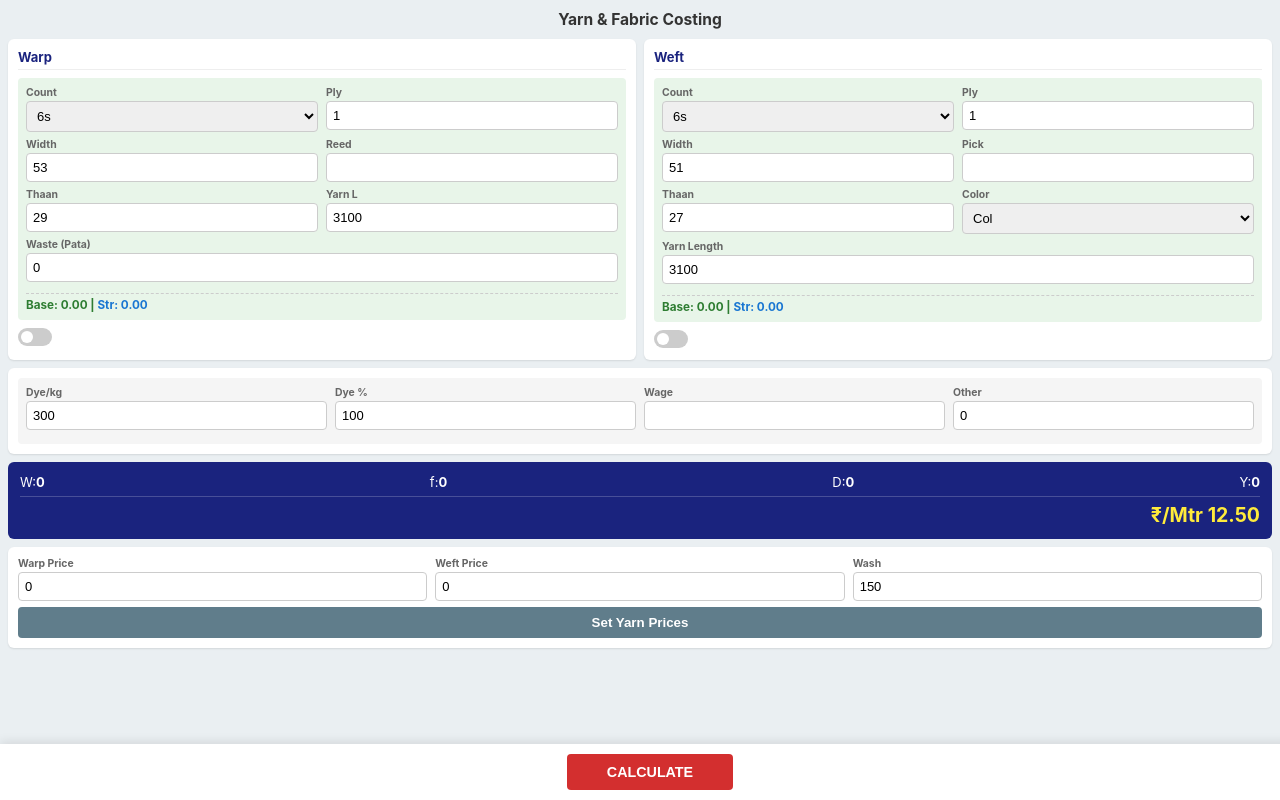
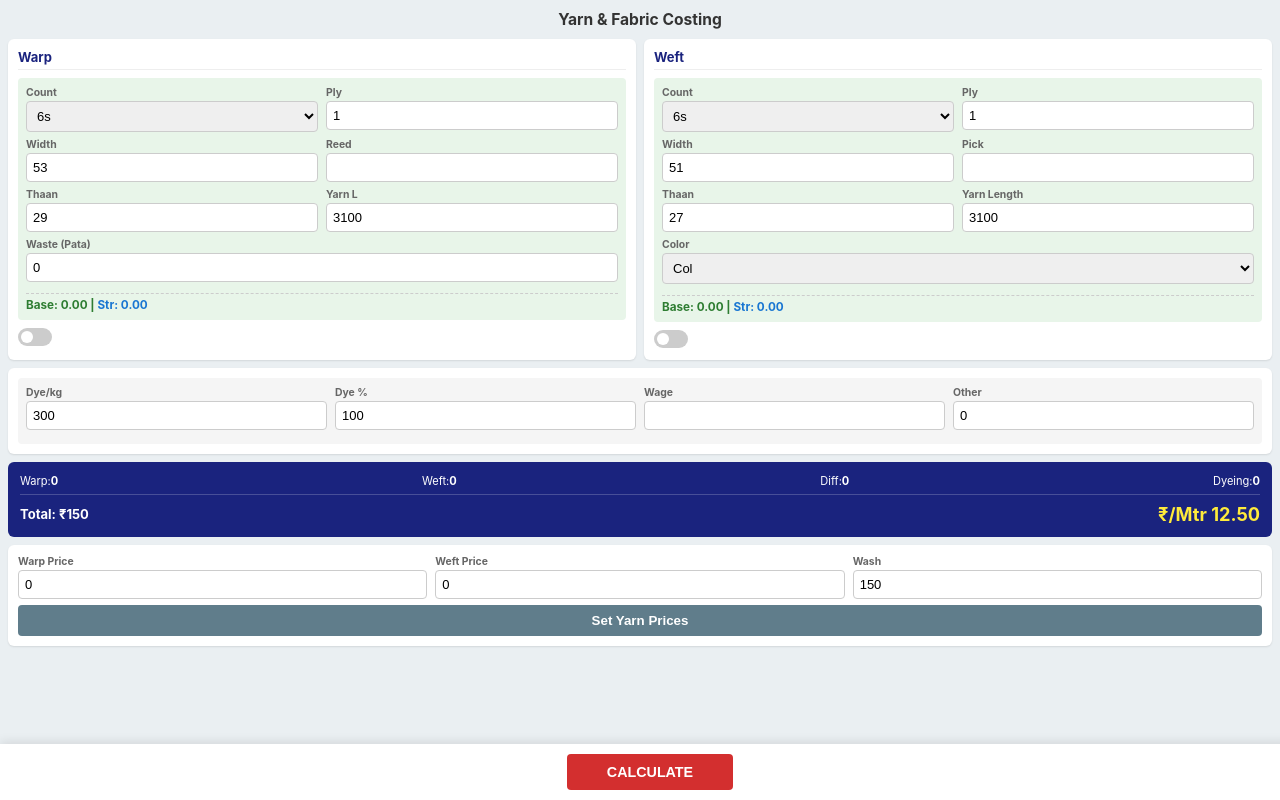
Before and after one commit to guinm88-bit/Costing-2.0, a plain HTML site: page index.html in a window 1280 px wide. Drawn offline with Linux system fonts and the light colour scheme.

Commit message:
Add files via upload

```diff
--- a/app.js
+++ b/app.js
@@ -1,9 +1,9 @@
-const YARN_COUNTS = ["6s","10s","14s","17s","26s","32s","40s","60s","84s","100s","2/17s","2/40s","2/60s","2/80s","33s","56K","100K"];
-const REED_MAP = {"6s":28,"10s":36,"14s":42,"17s":48,"26s":52,"32s":56,"40s":64,"60s":72,"84s":84,"100s":96,"2/17s":32,"2/40s":48,"2/60s":52,"2/80s":64,"33s":48,"56K":56,"100K":72};
+const YARN_COUNTS = ["6s","10s","14s","17s","26s","32s","40s","60s","84s","100s","2/17s","2/40s","2/60s","2/80s","33K","56K","100K"];
+const REED_MAP = {"6s":28,"10s":36,"14s":42,"17s":48,"26s":52,"32s":56,"40s":64,"60s":72,"84s":84,"100s":96,"2/17s":32,"2/40s":48,"2/60s":52,"2/80s":64,"33K":48,"56K":56,"100K":72};
 
 let yarnPrices = JSON.parse(localStorage.getItem("yarnPrices")) || {};
-let diffWarpSettings = JSON.parse(localStorage.getItem("diffWarpSettings")) || null;
-let diffWeftSettings = JSON.parse(localStorage.getItem("diffWeftSettings")) || null;
+let diffWarpSettings = null; // Default to null for fresh sessions
+let diffWeftSettings = null; // Default to null for fresh sessions
 let editMode = false;
 let activeModalType = null;
 
@@ -11,17 +11,31 @@ window.onload = () => {
     populateDropdowns();
     initToggles();
 
-    // Set Default Weft Width and Length based on Warp
+    // Default values
     document.getElementById("weftWidth").value = Number(document.getElementById("warpWidth").value) - 2;
     document.getElementById("weftLength").value = Number(document.getElementById("warpLength").value) - 2;
 
-    // Listeners for auto-fill logic
+    // Listeners for auto-fill width/length
     document.getElementById("warpWidth").oninput = (e) => {
         document.getElementById("weftWidth").value = Number(e.target.value) - 2;
         calculate();
     };
     document.getElementById("warpLength").oninput = (e) => {
         document.getElementById("weftLength").value = Number(e.target.value) - 2;
+        calculate();
+    };
+
+    // Dyeing auto-fill logic
+    document.getElementById("fabricColour").onchange = (e) => {
+        const dyeCharge = document.getElementById("dyeCharge");
+        const dyePercent = document.getElementById("dyePercent");
+        if (e.target.value === "white") {
+            dyeCharge.value = 0;
+            dyePercent.value = 0;
+        } else {
+            dyeCharge.value = 300;
+            dyePercent.value = 100;
+        }
         calculate();
     };
 
@@ -41,9 +55,8 @@ function initToggles() {
     ["Warp", "Weft"].forEach(type => {
         const toggle = document.getElementById(`enableDiff${type}Yarn`);
         const btn = document.getElementById(`addDiff${type}Btn`);
-        const hasSettings = type === "Warp" ? diffWarpSettings : diffWeftSettings;
-        toggle.checked = !!hasSettings;
-        btn.style.display = toggle.checked ? 'block' : 'none';
+        toggle.checked = false; // Always OFF by default as requested
+        btn.style.display = 'none';
         toggle.onchange = (e) => {
             btn.style.display = e.target.checked ? 'block' : 'none';
             if(!e.target.checked) type === "Warp" ? diffWarpSettings = null : diffWeftSettings = null;
@@ -64,7 +77,7 @@ function renderPriceGrid() {
     const list = document.getElementById("priceList");
     list.innerHTML = "";
     YARN_COUNTS.forEach(c => {
-        list.innerHTML += `<div><label>${c}</label><input type="number" value="${yarnPrices[c] || 0}" ${editMode ? "" : "readonly"} oninput="yarnPrices['${c}']=Number(this.value)"></div>`;
+        list.innerHTML += `<div><label>${c}</label><input type="number" inputmode="decimal" value="${yarnPrices[c] || 0}" ${editMode ? "" : "readonly"} oninput="yarnPrices['${c}']=Number(this.value)"></div>`;
     });
 }
 
@@ -74,12 +87,13 @@ function autofillPrices() {
 }
 
 const getEffCount = (l) => {
-    let b = (l === "100K") ? 50 : (l === "56K") ? 28 : (l === "33s") ? 16.5 : Number(l.replace("2/", "").replace("s", ""));
+    // 33K is now treated like other K counts (Value/2)
+    let b = (l === "100K") ? 50 : (l === "56K") ? 28 : (l === "33K") ? 16.5 : Number(l.replace("2/", "").replace("s", ""));
     return (l.startsWith("2/") || b === 84 || b === 100) ? b / 2 : b;
 };
 
 const getBund = (l) => {
-    let b = (l === "100K") ? 50 : (l === "56K") ? 28 : (l === "33s") ? 16.5 : Number(l.replace("2/", "").replace("s", ""));
+    let b = (l === "100K") ? 50 : (l === "56K") ? 28 : (l === "33K") ? 16.5 : Number(l.replace("2/", "").replace("s", ""));
     return (b === 84 || b === 100) ? 10 : 5;
 };
 
@@ -88,7 +102,7 @@ function calculate() {
     const weftC = document.getElementById("weftCount").value;
     const res = { warpPata: 0, weftPata: 0, dWpata: 0, dWfpata: 0, wCost: 0, fCost: 0, dCost: 0, yCost: 0 };
 
-    // Warp Logic
+    // Warp Calculation
     let totalWThreads = Number(document.getElementById("warpWidth").value) * Number(document.getElementById("reed").value) * Number(document.getElementById("warpPly").value);
     if (document.getElementById("enableDiffWarpYarn").checked && diffWarpSettings) {
         let dThreads = totalWThreads * (diffWarpSettings.propDiff / (diffWarpSettings.propBase + diffWarpSettings.propDiff));
@@ -100,7 +114,7 @@ function calculate() {
     res.warpPata = (totalWThreads * Number(document.getElementById("warpLength").value)) / Number(document.getElementById("warpYarnLength").value) + Number(document.getElementById("warpWaste").value);
     res.wCost = res.warpPata * (Number(document.getElementById("warpPrice").value) / getEffCount(warpC) / getBund(warpC));
 
-    // Weft Logic
+    // Weft Calculation
     let totalFThreads = Number(document.getElementById("weftWidth").value) * Number(document.getElementById("pick").value) * Number(document.getElementById("weftPly").value);
     if (document.getElementById("enableDiffWeftYarn").checked && diffWeftSettings) {
         let dThreads = totalFThreads * (diffWeftSettings.propDiff / (diffWeftSettings.propBase + diffWeftSettings.propDiff));
@@ -112,11 +126,11 @@ function calculate() {
     res.weftPata = (totalFThreads * Number(document.getElementById("weftLength").value)) / Number(document.getElementById("weftYarnLength").value);
     res.fCost = res.weftPata * (Number(document.getElementById("weftPrice").value) / getEffCount(weftC) / getBund(weftC));
 
-    // Dyeing
+    // Base Dyeing Cost
     let dyeBase = (4600/getEffCount(warpC)/getBund(warpC)*res.warpPata + 4600/getEffCount(weftC)/getBund(weftC)*res.weftPata)/1000 * (Number(document.getElementById("dyePercent").value)/100) * Number(document.getElementById("dyeCharge").value);
     res.yCost += dyeBase;
 
-    // UI Output
+    // Display Results
     document.getElementById("warpResult").textContent = res.warpPata.toFixed(2);
     document.getElementById("warpDiffResult").textContent = res.dWpata.toFixed(2);
     document.getElementById("weftResult").textContent = res.weftPata.toFixed(2);
@@ -127,6 +141,8 @@ function calculate() {
     document.getElementById("dyeCost").textContent = res.yCost.toFixed(0);
 
     let total = res.wCost + res.fCost + res.dCost + res.yCost + Number(document.getElementById("wage").value) + Number(document.getElementById("wash").value) + Number(document.getElementById("other").value);
+
+    document.getElementById("totalAmt").textContent = total.toFixed(0);
     document.getElementById("costResult").textContent = (total / 12).toFixed(2);
 }
 
@@ -160,7 +176,6 @@ function saveDiffYarnSettings() {
         bundlePrice: Number(document.getElementById("diffYarnBundlePrice").value)
     };
     activeModalType === 'warp' ? diffWarpSettings = s : diffWeftSettings = s;
-    localStorage.setItem(activeModalType === 'warp' ? "diffWarpSettings" : "diffWeftSettings", JSON.stringify(s));
     closeDiffYarnModal();
     calculate();
 }
@@ -172,5 +187,16 @@ document.getElementById("warpCount").onchange = () => {
     document.getElementById("reed").value = REED_MAP[v] || 0;
     document.getElementById("pick").value = REED_MAP[v] || 0;
     document.getElementById("weftCount").value = v;
-    autofillPrices(); calculate();
+    autofillPrices();
+    calculate();
 };
+
+document.getElementById("weftCount").onchange = () => {
+    autofillPrices();
+    calculate();
+};
+
+// Standard input listener for recalculation
+document.querySelectorAll('input').forEach(input => {
+    input.addEventListener('input', calculate);
+});
--- a/index.html
+++ b/index.html
@@ -18,17 +18,17 @@
       <div class="inner-group green">
         <div class="input-row">
           <div><label>Count</label><select id="warpCount"></select></div>
-          <div><label>Ply</label><input id="warpPly" type="number" value="1"></div>
+          <div><label>Ply</label><input id="warpPly" type="number" inputmode="decimal" value="1"></div>
         </div>
         <div class="input-row">
-          <div><label>Width</label><input id="warpWidth" type="number" value="53"></div>
-          <div><label>Reed</label><input id="reed" type="number"></div>
+          <div><label>Width</label><input id="warpWidth" type="number" inputmode="decimal" value="53"></div>
+          <div><label>Reed</label><input id="reed" type="number" inputmode="decimal"></div>
         </div>
         <div class="input-row">
-          <div><label>Thaan</label><input id="warpLength" type="number" value="29"></div>
-          <div><label>Yarn L</label><input id="warpYarnLength" type="number" value="3100"></div>
+          <div><label>Thaan</label><input id="warpLength" type="number" inputmode="decimal" value="29"></div>
+          <div><label>Yarn L</label><input id="warpYarnLength" type="number" inputmode="decimal" value="3100"></div>
         </div>
-        <label>Waste (Pata)</label><input id="warpWaste" type="number" value="0">
+        <label>Waste (Pata)</label><input id="warpWaste" type="number" inputmode="decimal" value="0">
         <div class="pata-review">
           Base: <span id="warpResult">0</span> | <span class="blue-text">Str: <span id="warpDiffResult">0</span></span>
         </div>
@@ -45,14 +45,18 @@
       <div class="inner-group green">
         <div class="input-row">
           <div><label>Count</label><select id="weftCount"></select></div>
-          <div><label>Ply</label><input id="weftPly" type="number" value="1"></div>
+          <div><label>Ply</label><input id="weftPly" type="number" inputmode="decimal" value="1"></div>
         </div>
         <div class="input-row">
-          <div><label>Width</label><input id="weftWidth" type="number"></div>
-          <div><label>Pick</label><input id="pick" type="number"></div>
+          <div><label>Width</label><input id="weftWidth" type="number" inputmode="decimal"></div>
+          <div><label>Pick</label><input id="pick" type="number" inputmode="decimal"></div>
+        </div>
+        <!-- UPDATED ROW ORDER: Yarn Length moved up, Color moved down -->
+        <div class="input-row">
+            <div><label>Thaan</label><input id="weftLength" type="number" inputmode="decimal"></div>
+            <div><label>Yarn Length</label><input id="weftYarnLength" type="number" inputmode="decimal" value="3100"></div>
         </div>
         <div class="input-row">
-          <div><label>Thaan</label><input id="weftLength" type="number"></div>
             <div><label>Color</label>
                 <select id="fabricColour">
                   <option value="colour">Col</option>
@@ -60,7 +64,7 @@
                 </select>
             </div>
         </div>
-        <label>Yarn Length</label><input id="weftYarnLength" type="number" value="3100">
+
         <div class="pata-review">
           Base: <span id="weftResult">0</span> | <span class="blue-text">Str: <span id="weftDiffResult">0</span></span>
         </div>
@@ -76,31 +80,34 @@
   <div class="card full-width">
     <div class="inner-group gray">
       <div class="input-row">
-        <div><label>Dye/kg</label><input id="dyeCharge" type="number" value="300"></div>
-        <div><label>Dye %</label><input id="dyePercent" type="number" value="100"></div>
-        <div><label>Wage</label><input id="wage" type="number"></div>
-        <div><label>Other</label><input id="other" type="number" value="0"></div>
+        <div><label>Dye/kg</label><input id="dyeCharge" type="number" inputmode="decimal" value="300"></div>
+        <div><label>Dye %</label><input id="dyePercent" type="number" inputmode="decimal" value="100"></div>
+        <div><label>Wage</label><input id="wage" type="number" inputmode="decimal"></div>
+        <div><label>Other</label><input id="other" type="number" inputmode="decimal" value="0"></div>
       </div>
     </div>
   </div>
 
-  <!-- SUMMARY -->
+  <!-- SUMMARY WITH FULL NAMES -->
   <div class="summary">
     <div class="cost-breakdown">
-      <span>W:<b id="warpYarnCost">0</b></span>
-      <span>f:<b id="weftYarnCost">0</b></span>
-      <span>D:<b id="diffYarnCost">0</b></span>
-      <span>Y:<b id="dyeCost">0</b></span>
+      <span>Warp:<b id="warpYarnCost">0</b></span>
+      <span>Weft:<b id="weftYarnCost">0</b></span>
+      <span>Diff:<b id="diffYarnCost">0</b></span>
+      <span>Dyeing:<b id="dyeCost">0</b></span>
     </div>
+    <div class="final-row">
+        <div class="total-amt">Total: ₹<span id="totalAmt">0</span></div>
         <div class="final-cost">₹/Mtr <span id="costResult">0</span></div>
+    </div>
   </div>
 
   <!-- PRICE SETTINGS -->
   <div class="card full-width">
     <div class="input-row">
-      <div><label>Warp Price</label><input id="warpPrice" type="number"></div>
-      <div><label>Weft Price</label><input id="weftPrice" type="number"></div>
-      <div><label>Wash</label><input id="wash" type="number" value="150"></div>
+      <div><label>Warp Price</label><input id="warpPrice" type="number" inputmode="decimal"></div>
+      <div><label>Weft Price</label><input id="weftPrice" type="number" inputmode="decimal"></div>
+      <div><label>Wash</label><input id="wash" type="number" inputmode="decimal" value="150"></div>
     </div>
     <div id="priceWrapper" class="hidden">
       <div id="priceList" class="price-grid"></div>
@@ -119,13 +126,13 @@
     <div class="inner-group green">
       <label>Yarn Count</label><select id="diffYarnCount"></select>
       <div class="input-row">
-        <div><label>Ply</label><input id="diffYarnPly" type="number" value="1"></div>
-        <div><label>Yarn Length</label><input id="diffYarnLength" type="number" value="3100"></div>
+        <div><label>Ply</label><input id="diffYarnPly" type="number" inputmode="decimal" value="1"></div>
+        <div><label>Yarn Length</label><input id="diffYarnLength" type="number" inputmode="decimal" value="3100"></div>
       </div>
       <label>Proportion (Base : Stripe)</label>
       <div class="input-row">
-        <input id="diffYarnPropBase" type="number" value="9">
-        <input id="diffYarnPropDiff" type="number" value="1">
+        <input id="diffYarnPropBase" type="number" inputmode="decimal" value="9">
+        <input id="diffYarnPropDiff" type="number" inputmode="decimal" value="1">
       </div>
       <div class="input-row">
         <div>
@@ -135,9 +142,9 @@
             <option value="white">White</option>
           </select>
         </div>
-        <div><label>Dye Charge/kg</label><input id="diffYarnDyeCharge" type="number" value="300"></div>
+        <div><label>Dye Charge/kg</label><input id="diffYarnDyeCharge" type="number" inputmode="decimal" value="300"></div>
       </div>
-      <label>Bundle Price</label><input id="diffYarnBundlePrice" type="number">
+      <label>Bundle Price</label><input id="diffYarnBundlePrice" type="number" inputmode="decimal">
     </div>
     <button onclick="saveDiffYarnSettings()" class="calc-btn" style="width:100%; margin-top:15px;">SAVE CONFIG</button>
   </div>
--- a/style.css
+++ b/style.css
@@ -14,8 +14,10 @@ input, select { width: 100%; padding: 6px; border: 1px solid #ccc; border-radius
 .pata-review { margin-top: 5px; font-size: 0.9em; font-weight: bold; color: #2e7d32; border-top: 1px dashed #ccc; padding-top: 4px; }
 .blue-text { color: #1976d2; }
 .summary { background: var(--secondary); color: #fff; padding: 12px; border-radius: 6px; margin-bottom: 8px; }
-.cost-breakdown { display: flex; justify-content: space-between; border-bottom: 1px solid rgba(255,255,255,0.2); padding-bottom: 6px; }
-.final-cost { font-size: 1.5em; text-align: right; font-weight: bold; margin-top: 6px; color: #ffeb3b; }
+.cost-breakdown { display: flex; justify-content: space-between; border-bottom: 1px solid rgba(255,255,255,0.2); padding-bottom: 6px; font-size: 0.85em; }
+.final-row { display: flex; justify-content: space-between; align-items: center; margin-top: 8px; }
+.total-amt { font-size: 1em; color: #fff; font-weight: bold; }
+.final-cost { font-size: 1.4em; text-align: right; font-weight: bold; color: #ffeb3b; }
 .price-grid { display: grid; grid-template-columns: 1fr 1fr; gap: 8px; margin: 10px 0; padding: 10px; border: 1px solid #ddd; }
 .action-btn { border: none; padding: 8px; width: 100%; border-radius: 4px; font-weight: bold; background: #607d8b; color: #fff; }
 .sticky-footer { position: fixed; bottom: 0; width: 100%; background: #fff; padding: 10px; box-shadow: 0 -2px 10px rgba(0,0,0,0.1); text-align: center; z-index: 100; }
```
Lines whose indentation alone changed are shown as unchanged.
